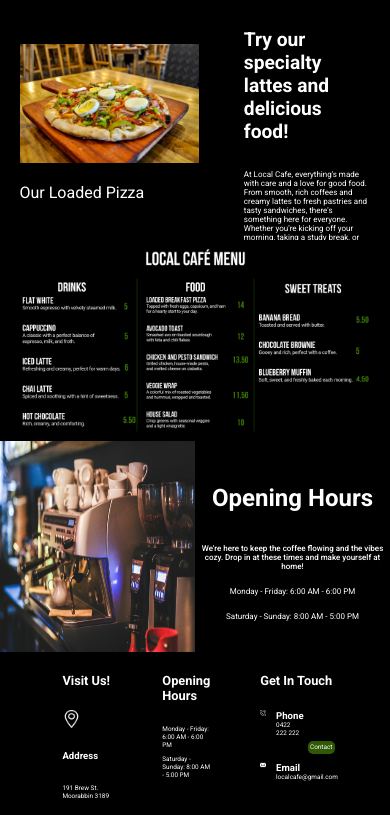
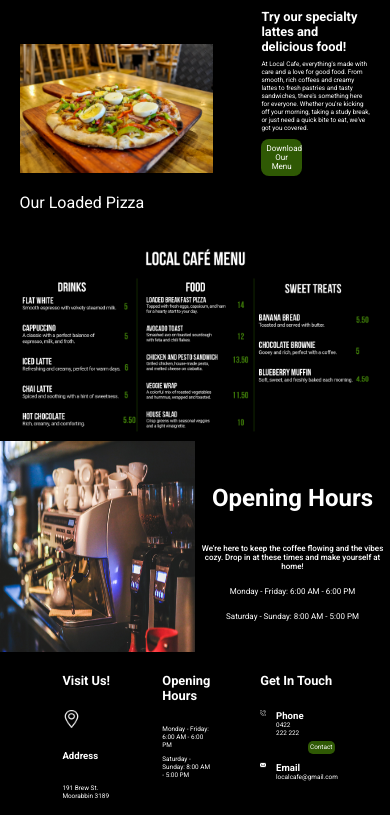
Before and after one commit to bendev563/AT_Website_LocalCafe, a plain HTML site: page about.html in a window 390 px wide. Shown: the part 50-865 px from the top of the page. Drawn offline with Linux system fonts and the light colour scheme.

Commit message:
css changes

```diff
--- a/mobile.css
+++ b/mobile.css
@@ -44,7 +44,7 @@
   }
 
   #hero-content p {
-    font-size: 0.6rem;
+    font-size: 0.4rem;
     width: 60dvw;
     padding-left: 0%;
   }
@@ -94,11 +94,13 @@
   #menu-item {
     margin-top: 10%;
   }
+
   #menu-description h3 {
-    font-size: 1.2rem;
+    font-size: 0.8rem;
+    margin: 0;
   }
   #menu-description p {
-    font-size: 0.5rem;
+    font-size: 0.4rem;
   }
   .menu-btn {
     font-size: 0.5rem;
```
